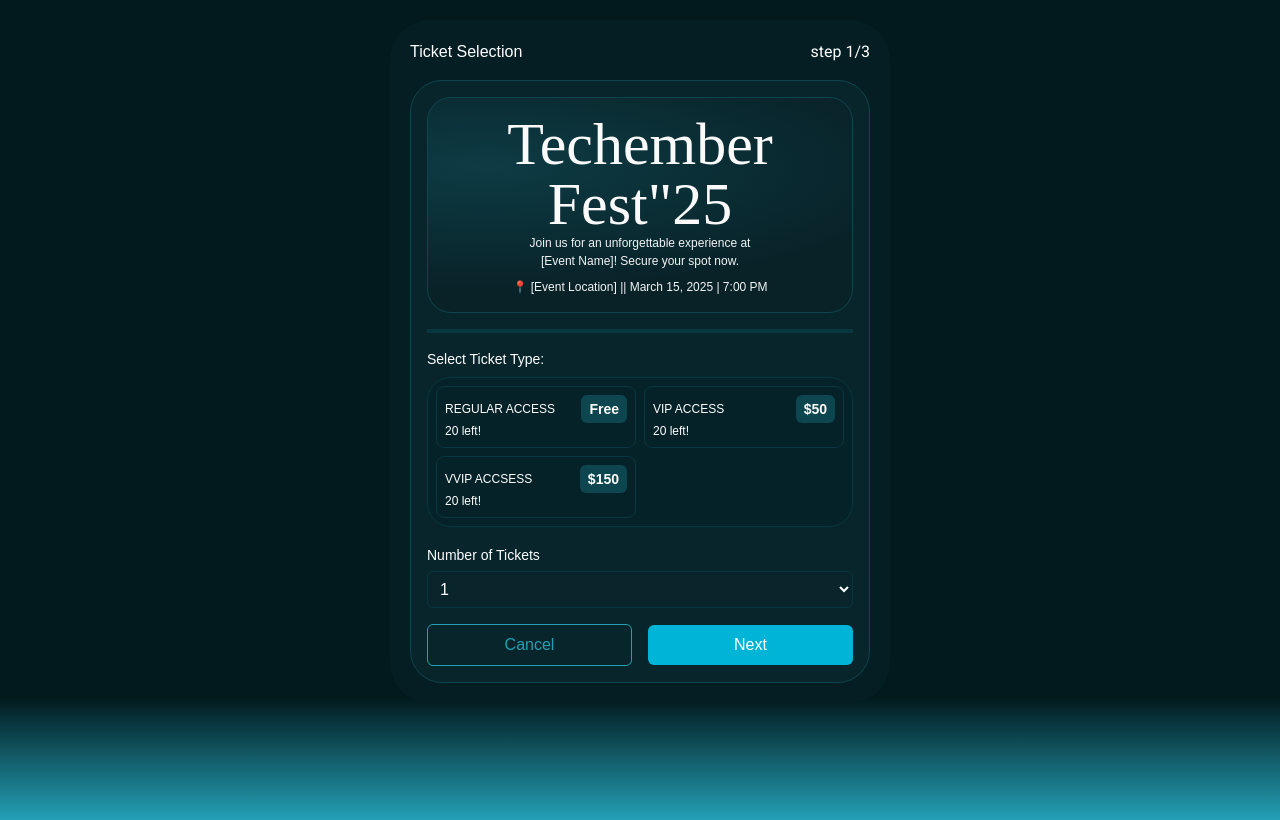
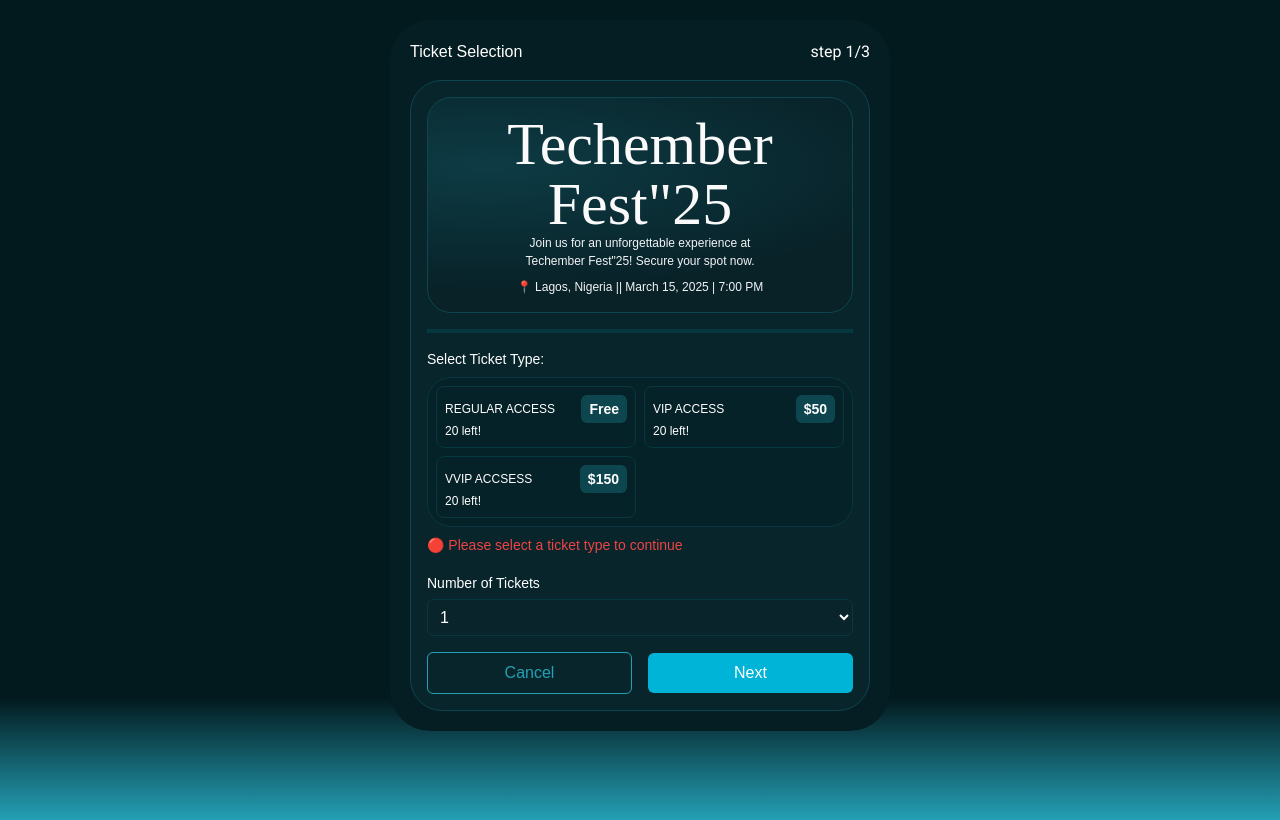
Before and after one commit to IamJusttimmy/Confrence-Ticket-generator, a Next.js app: page /event in a window 1280 px wide. Both pictures are taken after a click on the button "Next". Built offline with nearby package versions, Linux system fonts and the light colour scheme; a web font is replaced by a local one.

Commit message:
The functionality for the event page

```diff
--- a/src/app/event/page.jsx
+++ b/src/app/event/page.jsx
@@ -61,11 +61,11 @@ const Event = () => {
             Techember Fest"25
           </h3>
           <p className="text-gray-100 text-[12px]">
-            Join us for an unforgettable experience at <br /> [Event Name]!
+            Join us for an unforgettable experience at <br /> Techember Fest"25!
             Secure your spot now.
           </p>
           <p className="text-gray-100 text-[12px] mt-2">
-            📍 [Event Location] || March 15, 2025 | 7:00 PM
+            📍 Lagos, Nigeria || March 15, 2025 | 7:00 PM
           </p>
         </div>
 
@@ -83,7 +83,7 @@ const Event = () => {
                     ? "bg-[#197686] border-[#197686]"
                     : "bg-[#052228] border--[#197686]"
                 } text-left `}
-                onClick={() => setSelectedTicket(ticket.type)}
+                onClick={() => handleTicketSelect(ticket.type)}
               >
                 <div className="flex justify-between items-center">
                   <span className="text-xs font-light">{ticket.type}</span>
@@ -95,6 +95,11 @@ const Event = () => {
               </button>
             ))}
           </div>
+          {showError && (
+            <p className="text-red-500 text-sm mt-2">
+              🔴 Please select a ticket type to continue
+            </p>
+          )}
         </div>
 
         {/* Number of Tickets */}
```
